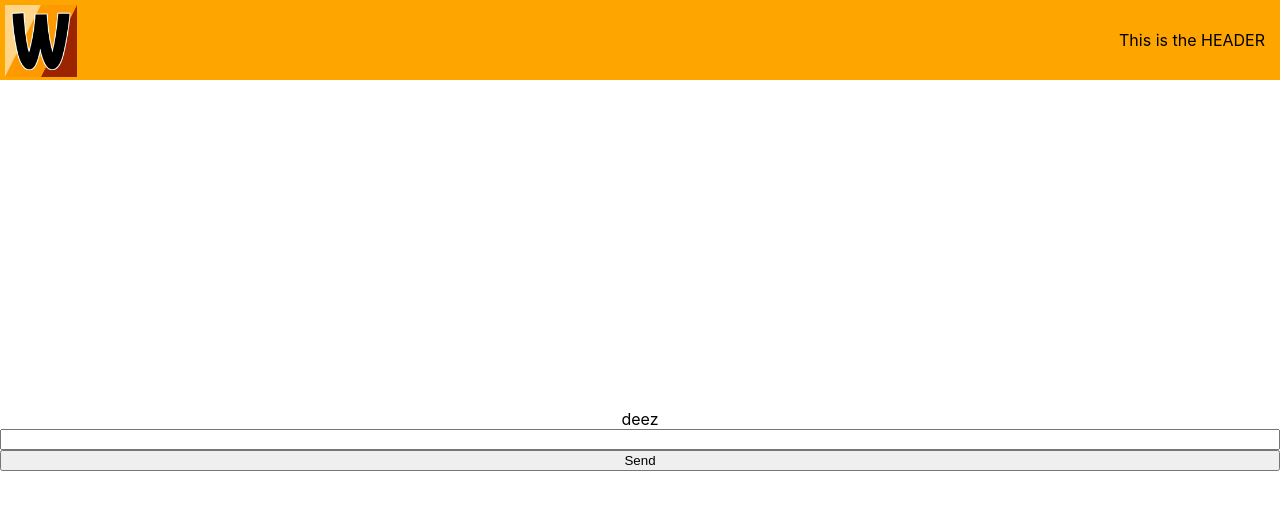
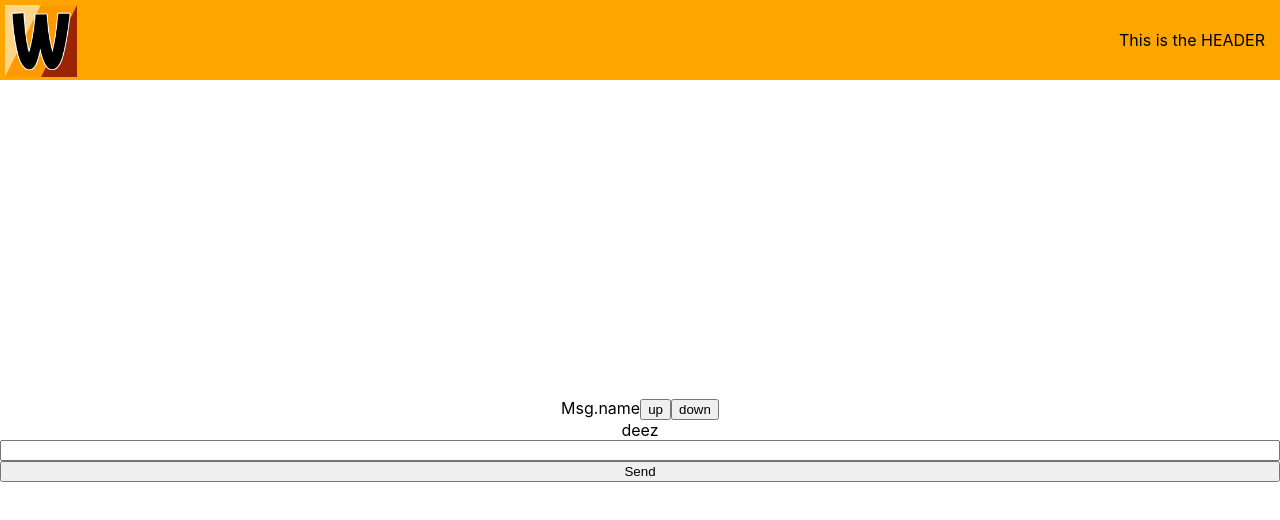
Before and after one commit to RapidKebab/ProjectWobble, a React (Create React App) app in the folder wobbl/: page /ex in a window 1280 px wide. Shown: the top 520 px of the page. Built offline with nearby package versions, Linux system fonts and the light colour scheme.

Commit message:
added message display to ex

```diff
--- a/wobbl/src/page/Ex.js
+++ b/wobbl/src/page/Ex.js
@@ -1,5 +1,6 @@
 import React, { Component } from "react";
 import Messages from "../components/Messages";
+import Msg from "../components/Msg";
 
 export default class Ex extends Component {
   constructor(props){
@@ -11,6 +12,7 @@ export default class Ex extends Component {
   render() {
     return (
       <>
+        <Msg/>
         {this.state.chat}
         <input type="text"/>
         <button>Send</button>
```
